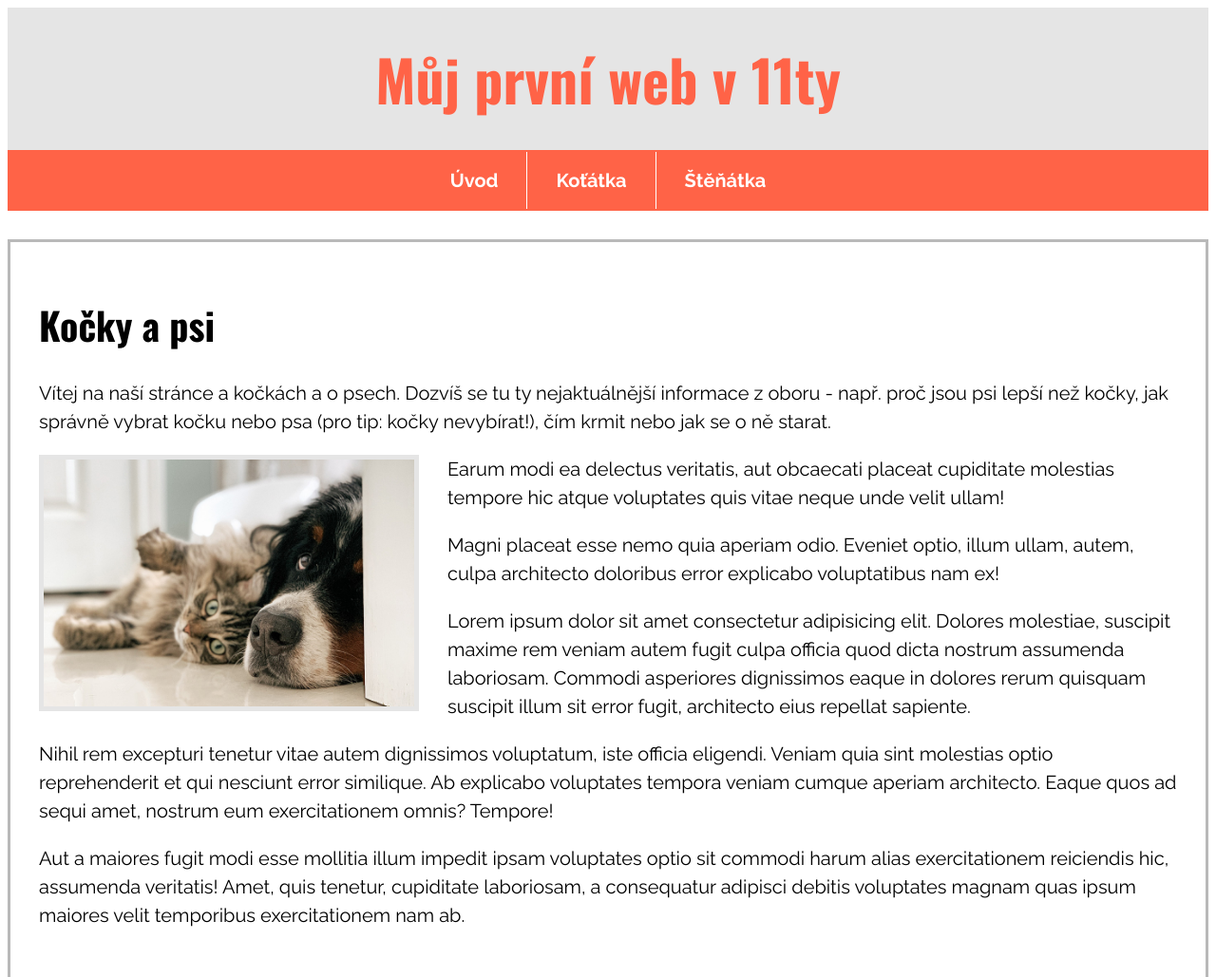
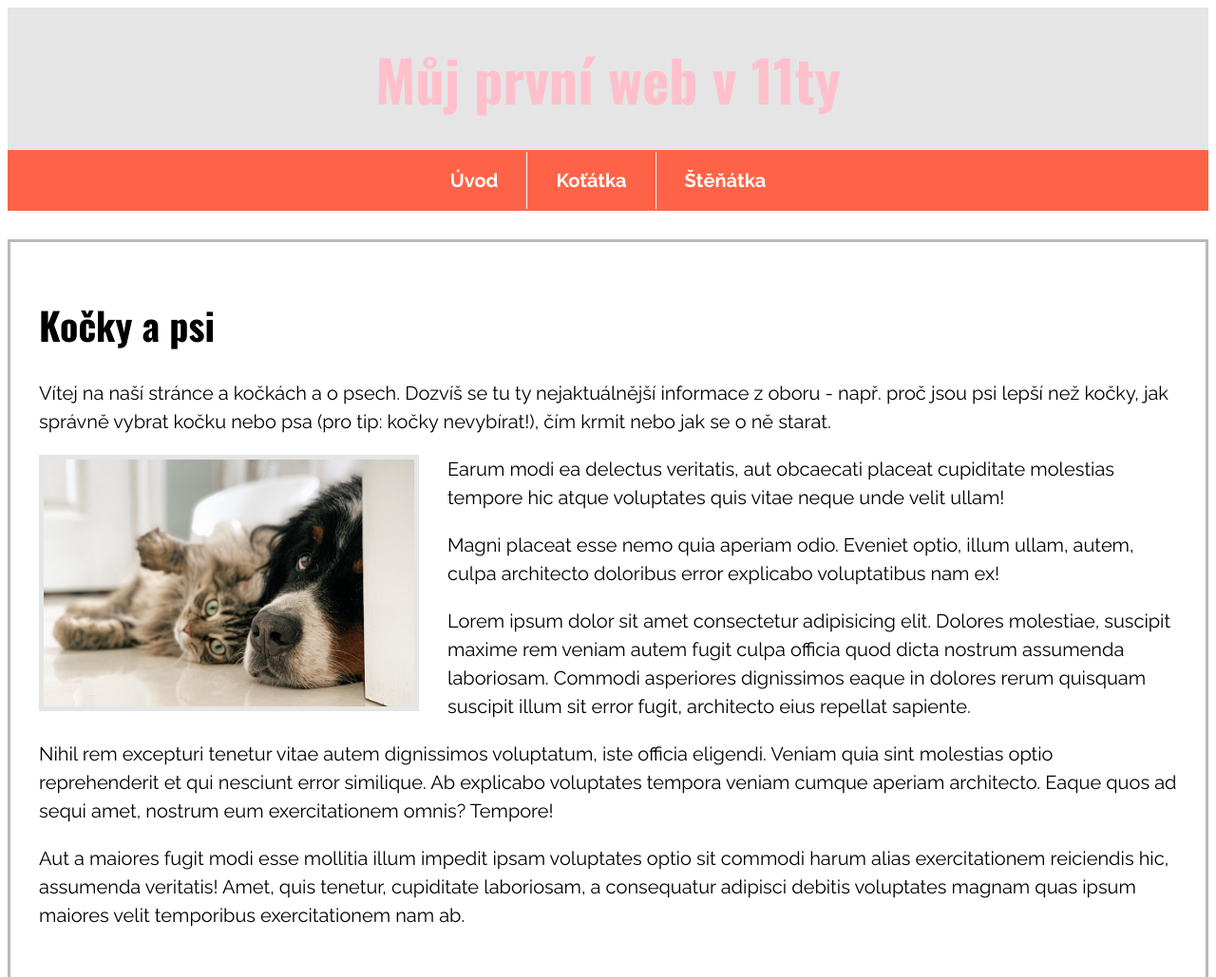
Before and after one commit to AdrianaPlasilova/Kockopes, an Eleventy site: page index.html in a window 1280 px wide. Shown: the top 1029 px of the page at 95% size. Built offline with nearby package versions, Linux system fonts and the light colour scheme; Eleventy itself is replaced by a stand-in of ours; files that its build step writes are made by us from their sources.

Commit message:
změna barvy loga

```diff
--- a/css/style.css
+++ b/css/style.css
@@ -25,7 +25,7 @@ h1, h2, h3, h4, h5, h6 {
   margin: 0;
   font-size: 3em;
   text-align: center;
-  color: #ff6347;
+  color: pink;
 }
 
 .menu {
```
